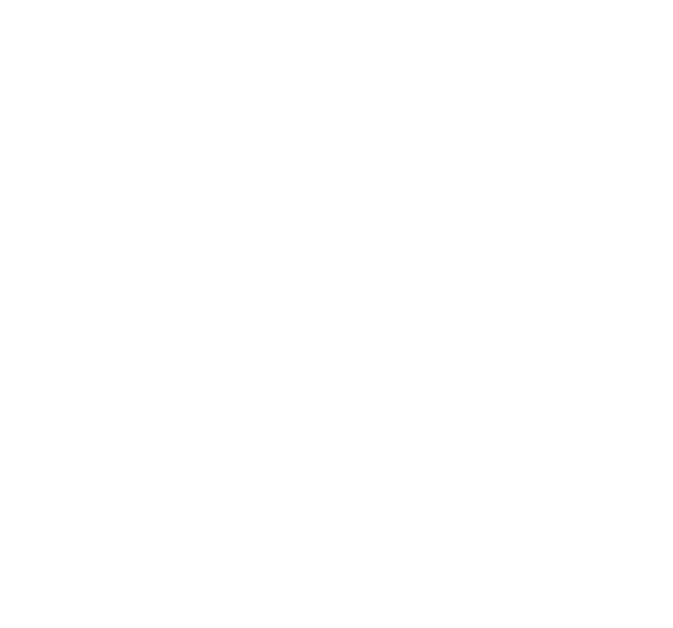
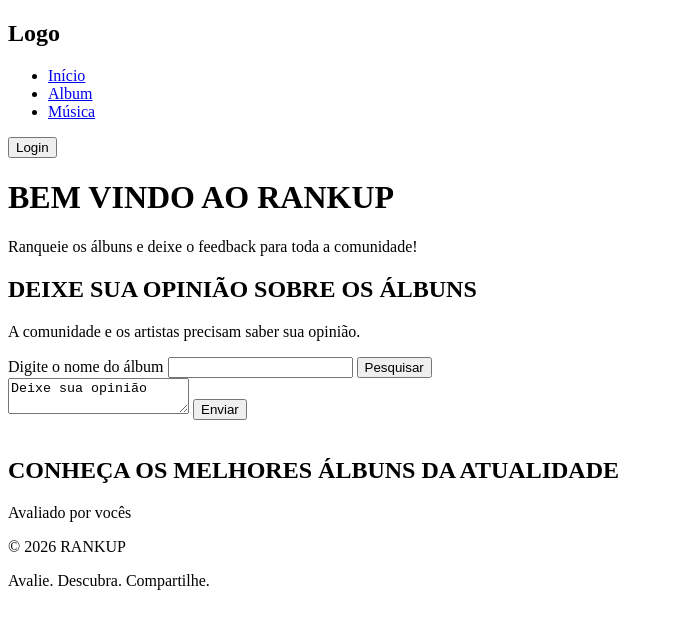
Before and after one commit to eopablas/RankUp, a website: page index.html in a window 1280 px wide. Shown: the whole page, without its empty margins (0-673 px from the left). Drawn offline with Linux system fonts and the light colour scheme.

Commit message:
index.html alterado.

```diff
--- a/index.html
+++ b/index.html
@@ -6,8 +6,88 @@
     <title>RankUp</title>
 </head>
 <body>
+    <!--Navbar-->
     <header>
+         <nav>
+            <div>
+                <a>
+                  <h1>Logo</h1>  <!--Logo do RankUp-->
 
+                <!--Menu-->
+                <div>
+                    <ul>
+                        <li>
+                            <a href="#inicio">Início</a>
+                        </li>
+
+                        <li>
+                            <a href="#album">Album</a>
+                        </li>
+
+                        <li>
+                            <a href="musica">Música</a>
+                        </li>
+                    </ul>
+
+                    <button type="button">Login</button> <!--Botão de Login-->
+                </div>
+            </div>
+         </nav>
     </header>
+
+    <main>
+        <!--Title-->
+        <div>
+            <h1>BEM VINDO AO RANKUP</h1>
+            <p>Ranqueie os álbuns e deixe o feedback para toda a comunidade!</p>
+        </div>
+
+        <!--Carrossel de Imagem-->
+        <div>
+
+        </div>
+    </main>
+
+    <!--Seção de comentários-->
+    <section>
+        <div>
+            <h2>DEIXE SUA OPINIÃO SOBRE OS ÁLBUNS</h2>
+            <p>A comunidade e os artistas precisam saber sua opinião.</p>
+        </div>
+
+        <div> <!--Bloco de Comentários-->
+            <div>
+                <label for="pesquisarAlbum">Digite o nome do álbum</label>
+                <input type="text" id="pesquisarAlbum">
+                <button>Pesquisar</button> <!--Posteriomente será substituido por um icone de lupa com framework de CSS-->
+            </div>
+            <div>
+                <textarea name="" id="">Deixe sua opinião</textarea>
+                <button>Enviar</button>
+            </div>
+        </div>
+
+        <div> <!--Bloco onde aparece o album pesquisado-->
+            <div>
+                <img src="" alt="">
+            </div>
+        </div>
+    </section>
+
+    <!--Seção onde aparece os melhores álbuns avaliados pelos usuários-->
+    <section>
+        <div>
+            <h2>CONHEÇA OS MELHORES ÁLBUNS DA ATUALIDADE</h2>
+            <p>Avaliado por vocês</p>
+        </div>
+
+        <div> <!--Bloco onde vai aparecer a listagem dos albuns de acordo com o melhor até o pior-->
+        </div>
+    </section>
+
+    <footer class="rodape">
+        <p>&copy; 2026 RANKUP</p>
+        <p>Avalie. Descubra. Compartilhe.</p>
+    </footer>
 </body>
 </html>
```
